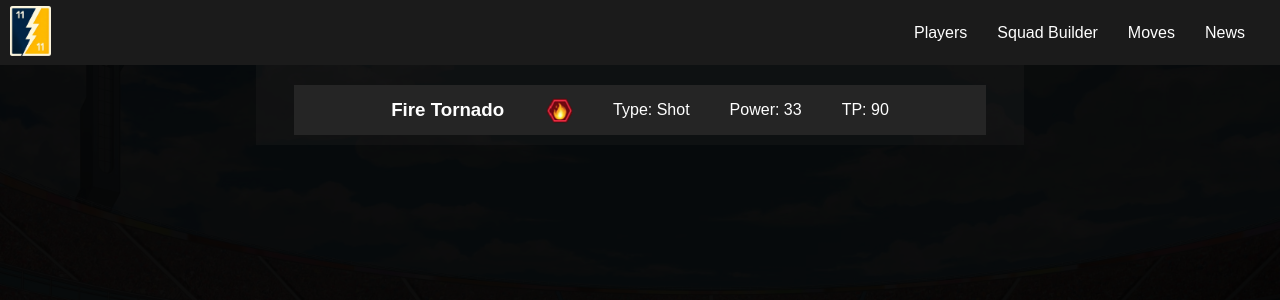
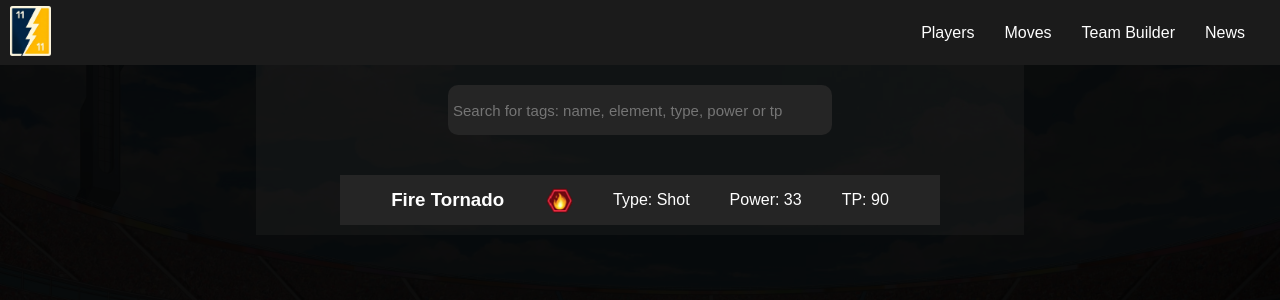
Before and after one commit to QVDW/inazuma-index, a React (Create React App) app: page /Moves in a window 1280 px wide. Shown: the top 300 px of the page. Built offline with nearby package versions, Linux system fonts and the light colour scheme.

Commit message:
Added searchbar for moves

```diff
--- a/package.json
+++ b/package.json
@@ -1,4 +1,5 @@
 {
+  "homepage": "https://qvdw.github.io/inazuma-index/",
   "name": "inazumaindex",
   "version": "0.1.0",
   "private": true,
@@ -14,6 +15,8 @@
   },
   "scripts": {
     "start": "react-scripts start",
+    "predeploy": "npm run build",
+    "deploy": "gh-pages -d build",
     "build": "react-scripts build",
     "test": "react-scripts test",
     "eject": "react-scripts eject"
--- a/src/App.css
+++ b/src/App.css
@@ -112,6 +112,7 @@
 }
 /* */
 
+/*    */
 body{
   padding-top: 65px;
 }
@@ -181,25 +182,16 @@ header{
   width: 100%;
 }
 
-#players{
-  width: 100%;
-  display: flex;
-  justify-content: center;
-  align-items: center;
-  margin-top: 20px;
-  flex-wrap: wrap;
-}
-
 #searchbar{
   width: 100%;
   display: flex;
   justify-content: center;
   align-items: center;
-  margin-top: 20px;
+  margin: 20px;
 }
 
 #searchbar input{
-  width: 30%;
+  width: 30vw;
   height: 50px;
   border-radius: 10px;
   background-color: #252525;
@@ -244,6 +236,15 @@ header{
 /* */
 
 /* Players */
+#players{
+  width: 100%;
+  display: flex;
+  justify-content: center;
+  align-items: center;
+  margin-top: 20px;
+  flex-wrap: wrap;
+}
+
 #players_list{
   width: 80vw;
   display: flex;
@@ -352,16 +353,18 @@ header{
 /* Moves */
 #moves{
   display: flex;
-  background-color: #2525254b;
+  background-color: #2525255b;
   width: 60vw;
+  min-width: 750px;
   align-items: center;
   flex-direction: column;
+  overflow: hidden;
 }
 
 .moves{
   display: flex;
   height: 50px;
-  width: 90%;
+  width: 600px;
   margin: 20px 10px 10px 10px;
   background-color: #252525;
   color: #fefefe;
--- a/src/App.js
+++ b/src/App.js
@@ -21,8 +21,8 @@ function App() {
               <div id="nav">
                   <ul>
                       <li><NavLink to="Players">Players</NavLink></li>
-                      <li><NavLink to="Builder">Squad Builder</NavLink></li>
                       <li><NavLink to="Moves">Moves</NavLink></li>
+                      <li><NavLink to="Builder">Team Builder</NavLink></li>
                       <li><NavLink to="News">News</NavLink></li>
                   </ul>
               </div>
--- a/src/Moves.js
+++ b/src/Moves.js
@@ -1,13 +1,35 @@
 import movesData from './moves.json';
 import * as imgExports from './img/Exports';
-
+import { useState, useEffect } from 'react';
 
 const Moves = () => {
+    const [searchTerm, setSearchTerm] = useState('');
+    const [filteredPlayers, setFilteredPlayers] = useState(movesData);
+
+    useEffect(() => {
+        setFilteredPlayers(
+            movesData.filter(player =>
+                player.move.toLowerCase().includes(searchTerm.toLowerCase()) ||
+                player.element.toLowerCase().includes(searchTerm.toLowerCase()) ||
+                player.type.toLowerCase().includes(searchTerm.toLowerCase()) ||
+                player.tp.toLowerCase().includes(searchTerm.toLowerCase()) ||
+                player.power.toLowerCase().includes(searchTerm.toLowerCase())
+            )
+        );
+    }, [searchTerm]);
+
     return (
         <div class="container">
             <div id="background"></div>
             <div id="moves">
-                {movesData.map((moves) => (
+            <div id="searchbar">
+                    <input
+                        type="text"
+                        placeholder="Search for tags: name, element, type, power or tp"
+                        onChange={event => setSearchTerm(event.target.value)}
+                    />
+                </div>
+            {filteredPlayers.map((moves) => (
                     <div class="moves">
                         <h3>{moves.move}</h3>
                         <img src={imgExports[moves.element]} alt="Element Icon" id="element_icon"/>
```
